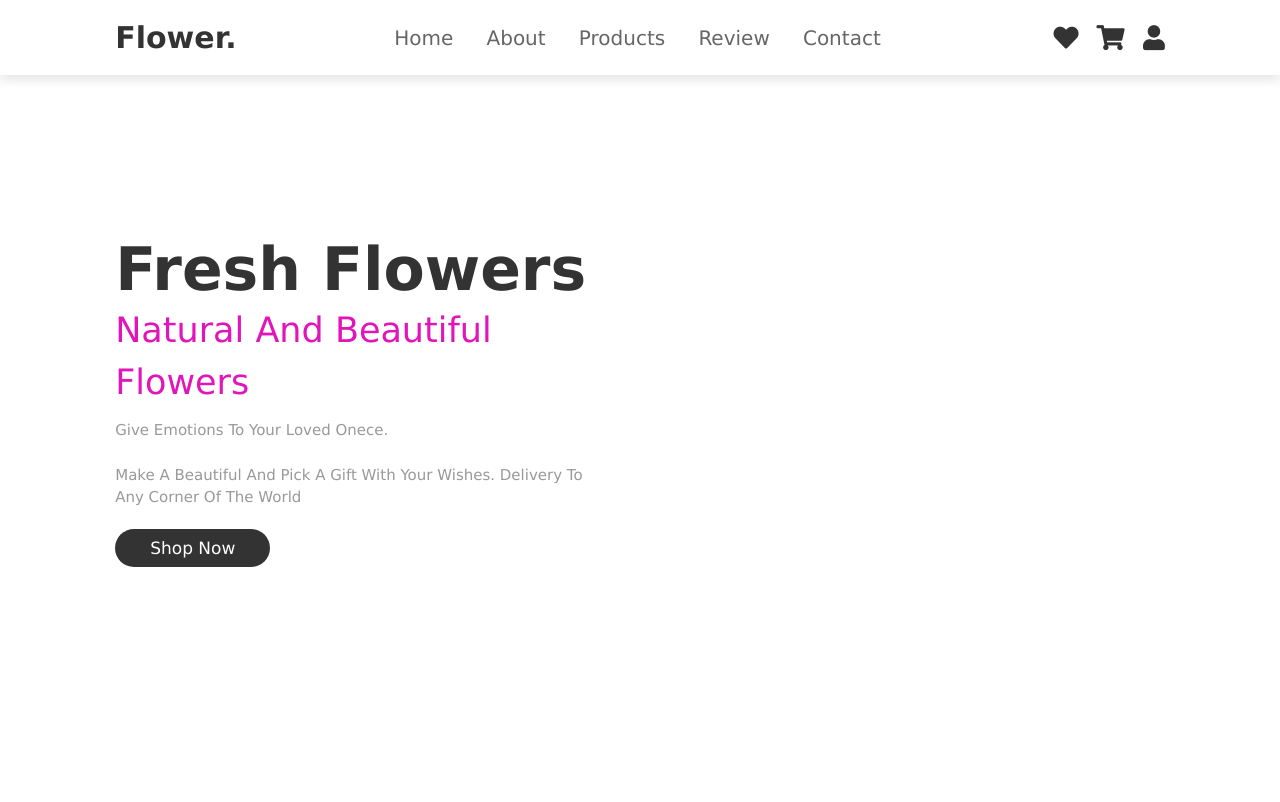
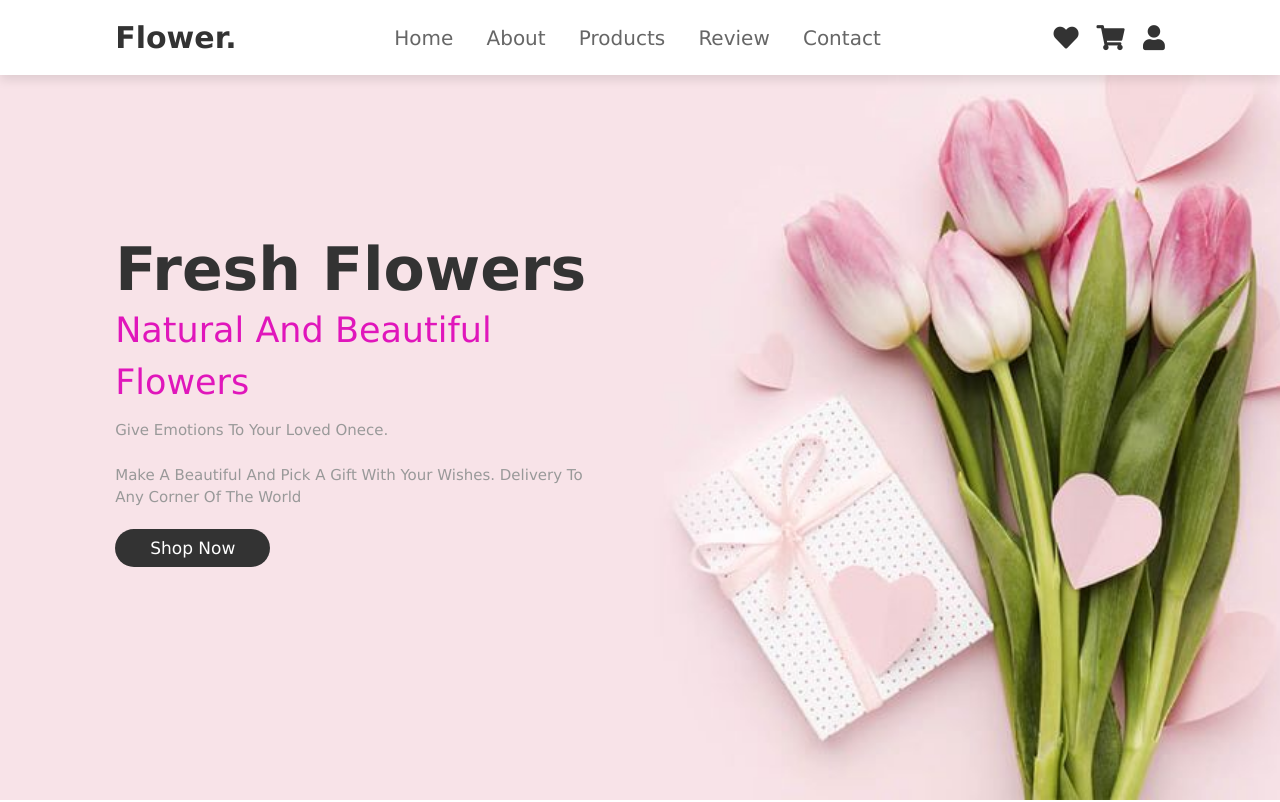
Before and after one commit to GangaGunda/flower-website, a plain HTML site: page index.html in a window 1280 px wide. Shown: the top 802 px of the page. Drawn offline with Linux system fonts and the light colour scheme.

Commit message:
Update style.css

```diff
--- a/style.css
+++ b/style.css
@@ -87,7 +87,7 @@ header .fa-bars {
     display: flex;
     align-items: center;
     min-height: 100vh;
-    background-image: url(.\7.jpeg);
+    background-image: url(./7.jpeg);
     background-repeat: no-repeat;
     background-size: cover;
     background-position: center;
```
